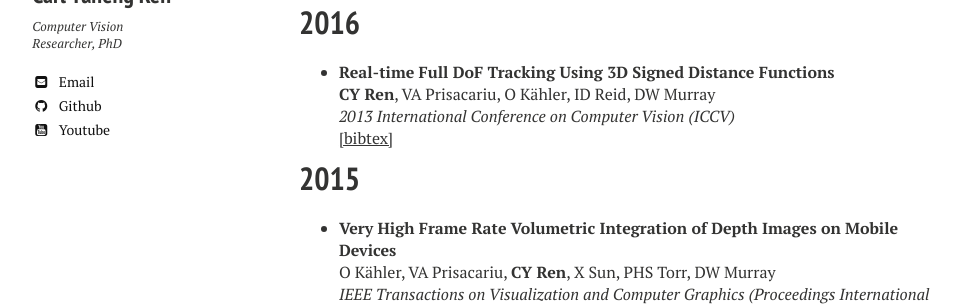
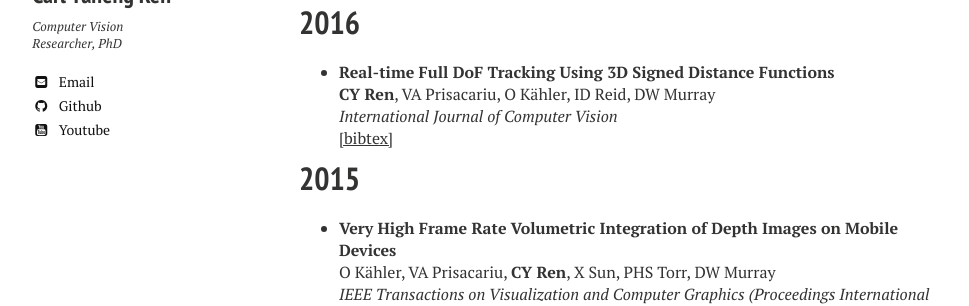
Before and after one commit to eileenhan1004/eileenhan1004.github.io, a Jekyll site: the page built from publications.md, in a window 1280 px wide and 900 px high. Shown: the part 303-609 px from the top of the window, without its empty margins (21-990 px from the left). Built offline with Jekyll 4.4.1, drawn with Linux system fonts in a browser that asks for light colours; nearby versions of some CDN libraries.

Commit message:
Update publications.md

```diff
--- a/publications.md
+++ b/publications.md
@@ -14,7 +14,7 @@ Thesis
 =======
 - **Real-time Full DoF Tracking Using 3D Signed Distance Functions**
 **CY Ren**, VA Prisacariu, O Kähler, ID Reid, DW Murray
-*2013 International Conference on Computer Vision (ICCV)*
+*International Journal of Computer Vision*
 [[bibtex]](bibs/Ren_IJCV_2016.bib)
 
 
```
